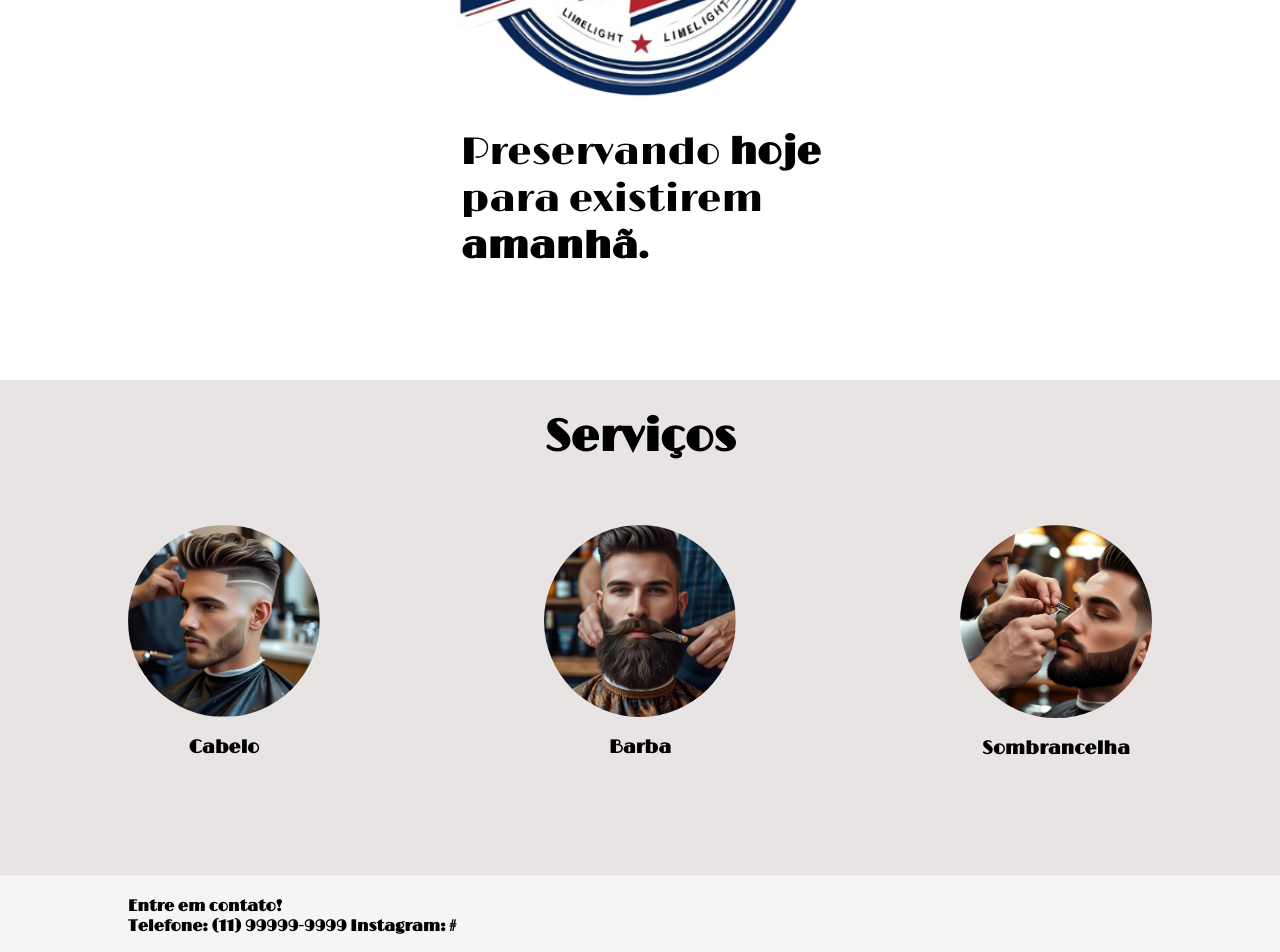
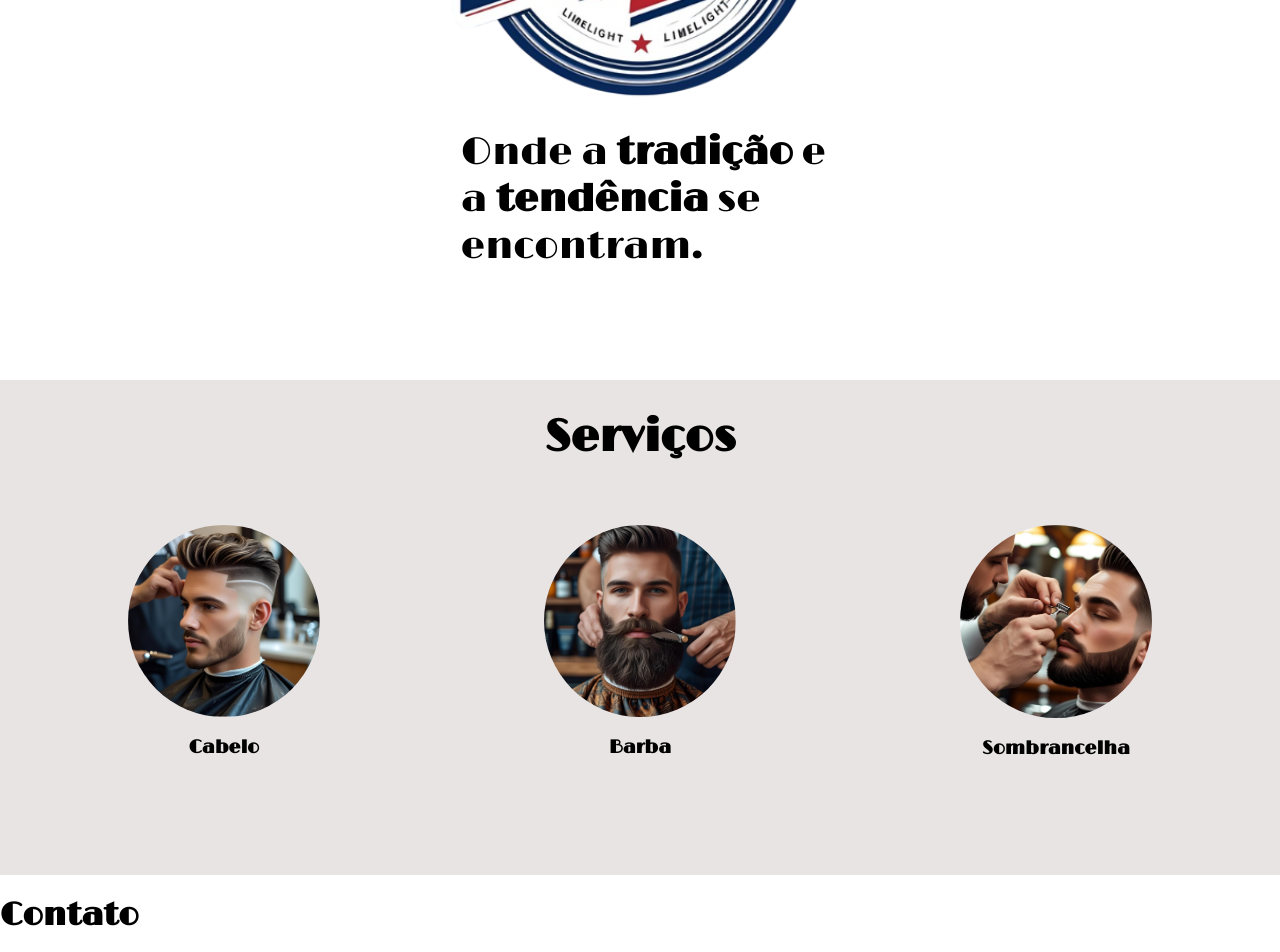
Before and after one commit to praedo12/Jo-oBarber-s, a website: page public/index.html in a window 1280 px wide. Shown: the part 420-1372 px from the top of the page. Drawn offline with nearby package versions, Linux system fonts and the light colour scheme.

Commit message:
formatação de código

```diff
--- a/public/index.html
+++ b/public/index.html
@@ -42,7 +42,7 @@
   <div class="banner">
     <div class="container">
       <img id="imagemLogo1pag" src="assets/imgs/JoaoLogo.png" alt="">
-        <p id="textPag1">Preservando <span>hoje</span> para existirem <span>amanhã</span>.</p>
+      <p id="textPag1">Onde a <span>tradição</span> e a <span>tendência</span> se encontram.</p>
     </div>
   </div>
 
@@ -74,6 +74,13 @@
     </div>
   </div>
 
+
+  <div class="banner">
+    <div class="contato">
+      <h1>Contato</h1>
+    </div>
+  </div>
+
   <footer>
     <div class="container" id="contato">
       <h4>Entre em contato!<br>
```
Lines whose indentation alone changed are shown as unchanged.
